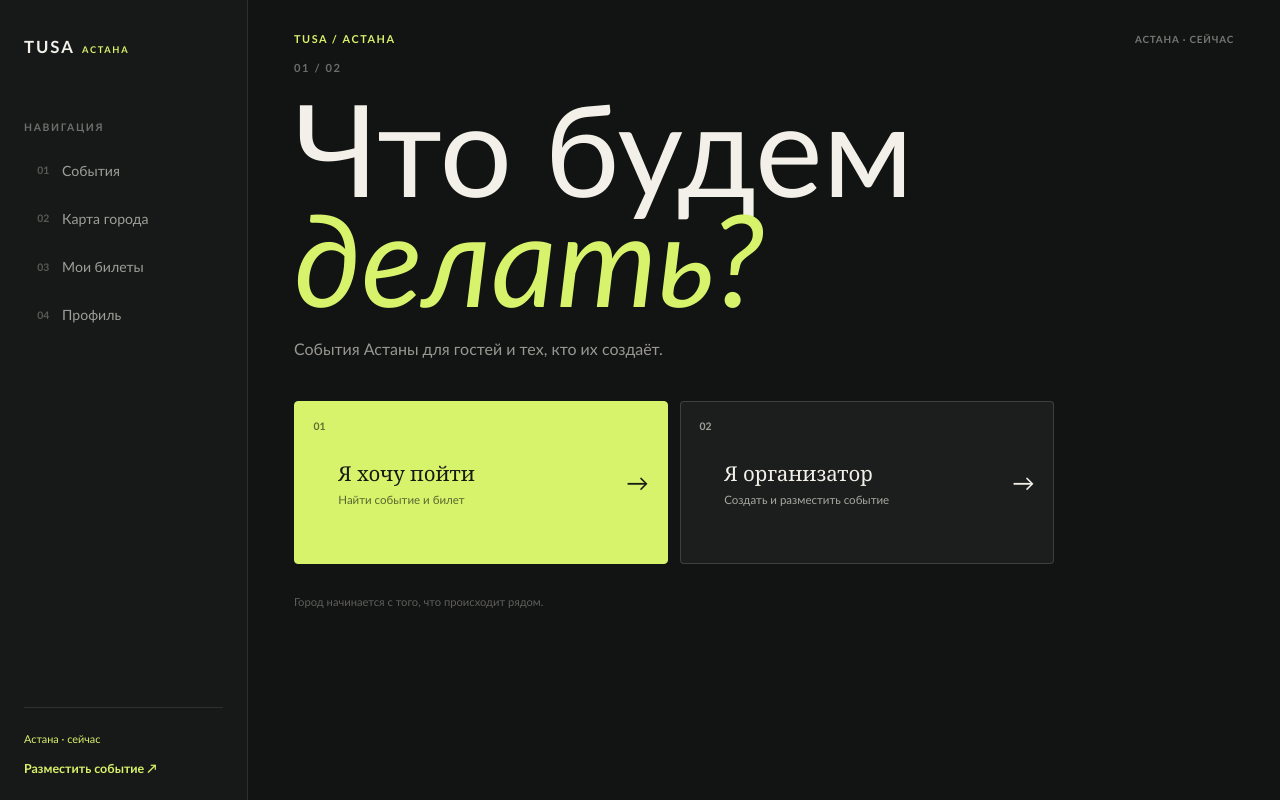
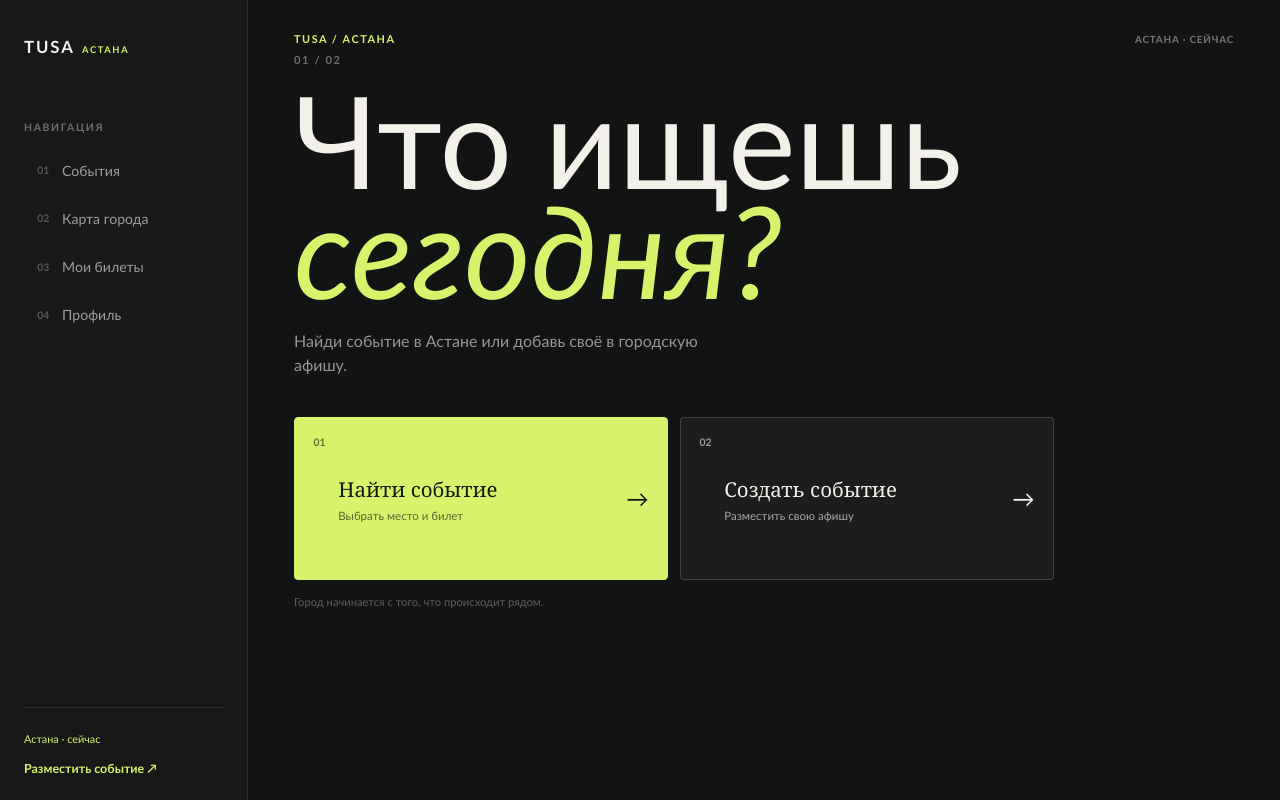
Before and after one commit to yessken/yessken.github.io, an Angular app: page / in a window 1280 px wide. Built offline with nearby package versions, Linux system fonts and the light colour scheme.

Commit message:
Clarify start flow actions

```diff
--- a/src/app/features/start/start.component.ts
+++ b/src/app/features/start/start.component.ts
@@ -12,17 +12,17 @@ import { RouterLink } from '@angular/router';
       </div>
       <section class="welcome">
         <p class="number">01 / 02</p>
-        <h1>Что будем<br /><em>делать?</em></h1>
-        <p class="intro">События Астаны для гостей и тех, кто их создаёт.</p>
+        <h1>Что ищешь<br /><em>сегодня?</em></h1>
+        <p class="intro">Найди событие в Астане или добавь своё в городскую афишу.</p>
         <div class="choices">
           <a routerLink="/events" class="choice primary">
             <span class="choice-index">01</span>
-            <span><strong>Я хочу пойти</strong><small>Найти событие и билет</small></span>
+            <span><strong>Найти событие</strong><small>Выбрать место и билет</small></span>
             <span class="arrow" aria-hidden="true">→</span>
           </a>
           <a routerLink="/create-event" class="choice secondary">
             <span class="choice-index">02</span>
-            <span><strong>Я организатор</strong><small>Создать и разместить событие</small></span>
+            <span><strong>Создать событие</strong><small>Разместить свою афишу</small></span>
             <span class="arrow" aria-hidden="true">→</span>
           </a>
         </div>
```
